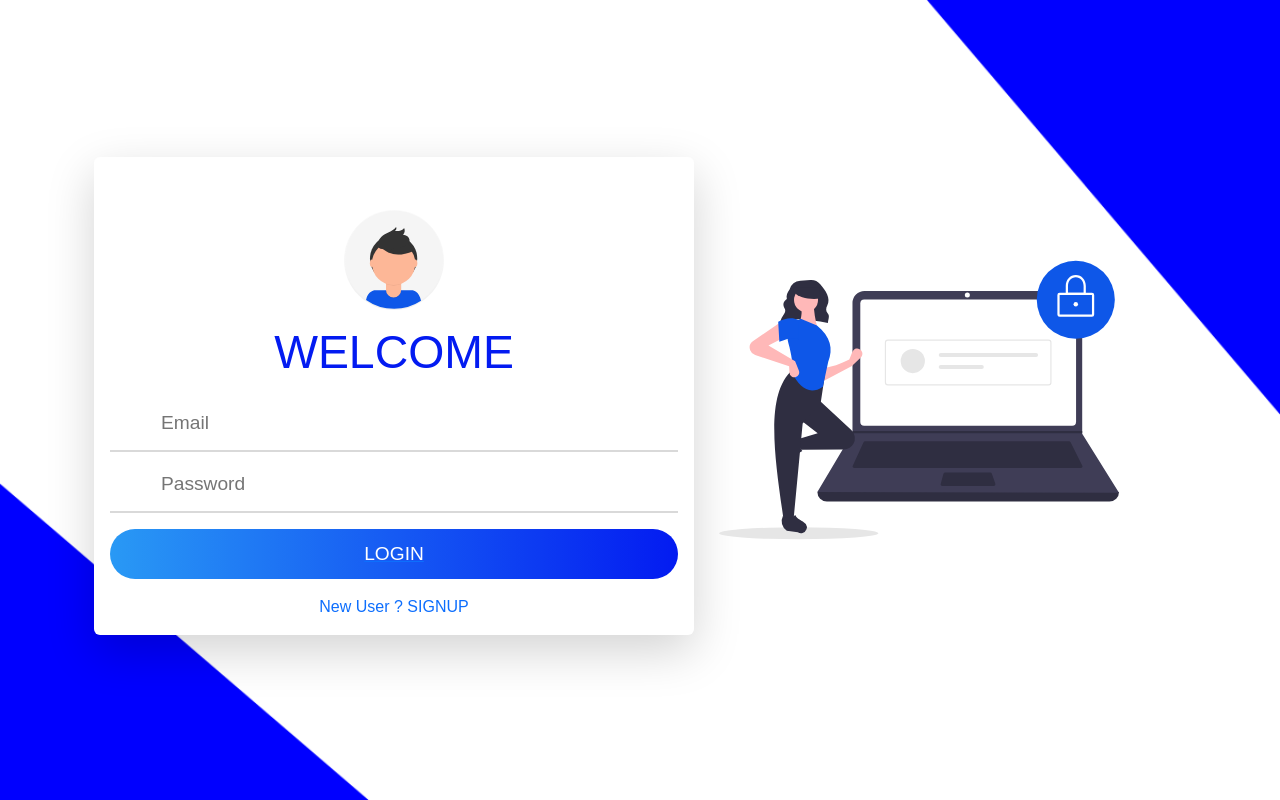
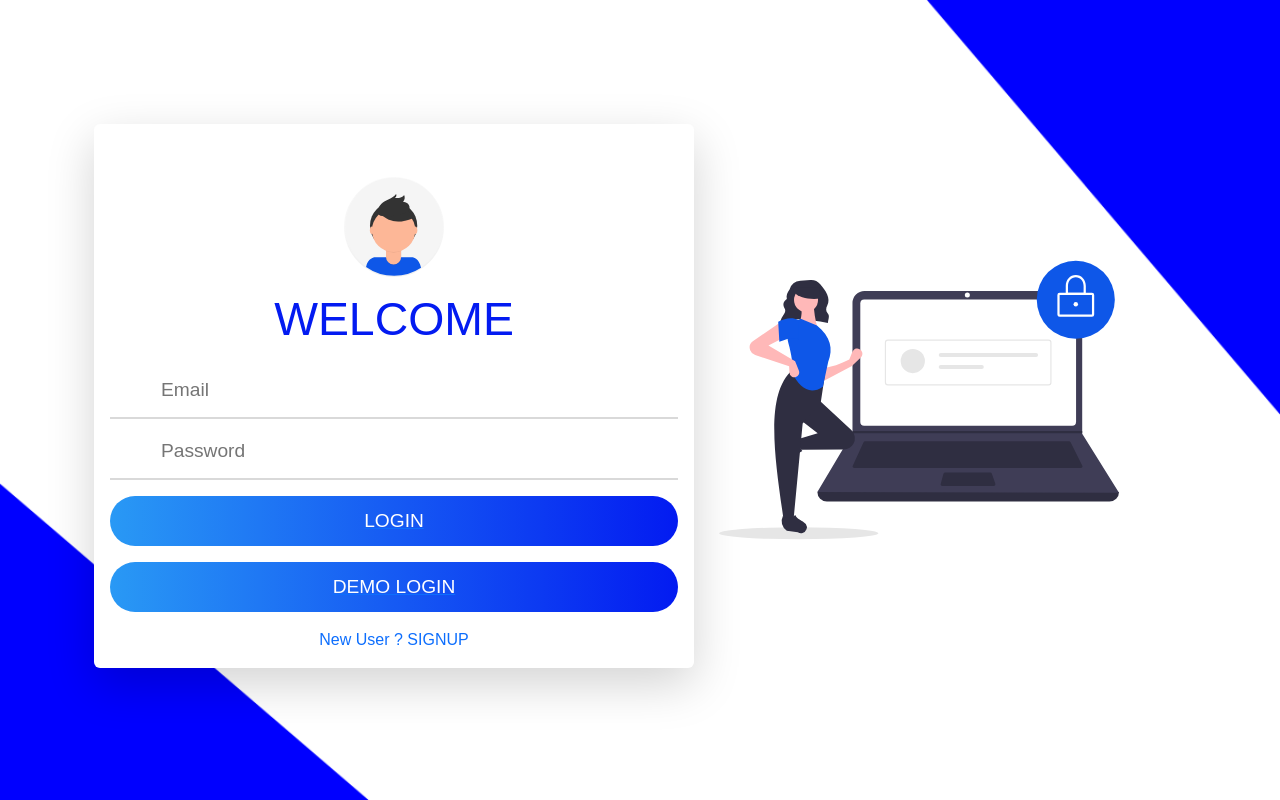
Before and after one commit to rnrathod16/Portfolio_Builder_Backend, a React (Create React App) app: page /form in a window 1280 px wide. Built offline with nearby package versions, Linux system fonts and the light colour scheme.

Commit message:
Added Demo Login

```diff
--- a/src/components/Signin.jsx
+++ b/src/components/Signin.jsx
@@ -50,6 +50,31 @@ const Signin = () => {
         }
     }
 
+    const demoLog = async (e) => {
+        e.preventDefault();
+        const email = "demo@gmail.com";
+        const password = "1234";
+        try {
+
+            const result = await axios.post("https://portfoliobck.herokuapp.com/signin", { email, password });
+
+            if (result) {
+
+                const token = result.data.token;
+                const id = result.data.dat;
+
+                localStorage.setItem("token", token);
+                localStorage.setItem("useData", id)
+                setlocal({ token, id });
+                navigate("/form", { replace: true })
+            }
+
+        } catch (error) {
+            console.log(error.response.data.message);
+            window.alert(error.response.data.message);
+
+        }
+    }
 
     return (
         <>
@@ -82,6 +107,8 @@ const Signin = () => {
                                 </div>
                             </div>
                             <NavLink to="/form" > <button type="submit" onClick={postData} className="bt">Login</button></NavLink>
+                            <NavLink to="/form" > <button type="submit" onClick={demoLog} className="bt mt-3">Demo Login</button></NavLink>
+
                             <a href="/" className="mt-3" style={{ textDecoration: `none` }}> New User ? </a>
                             <NavLink to="/" className="cnt" style={{ textDecoration: `none`, marginBottom: `40px` }}>SIGNUP</NavLink>
 
```
